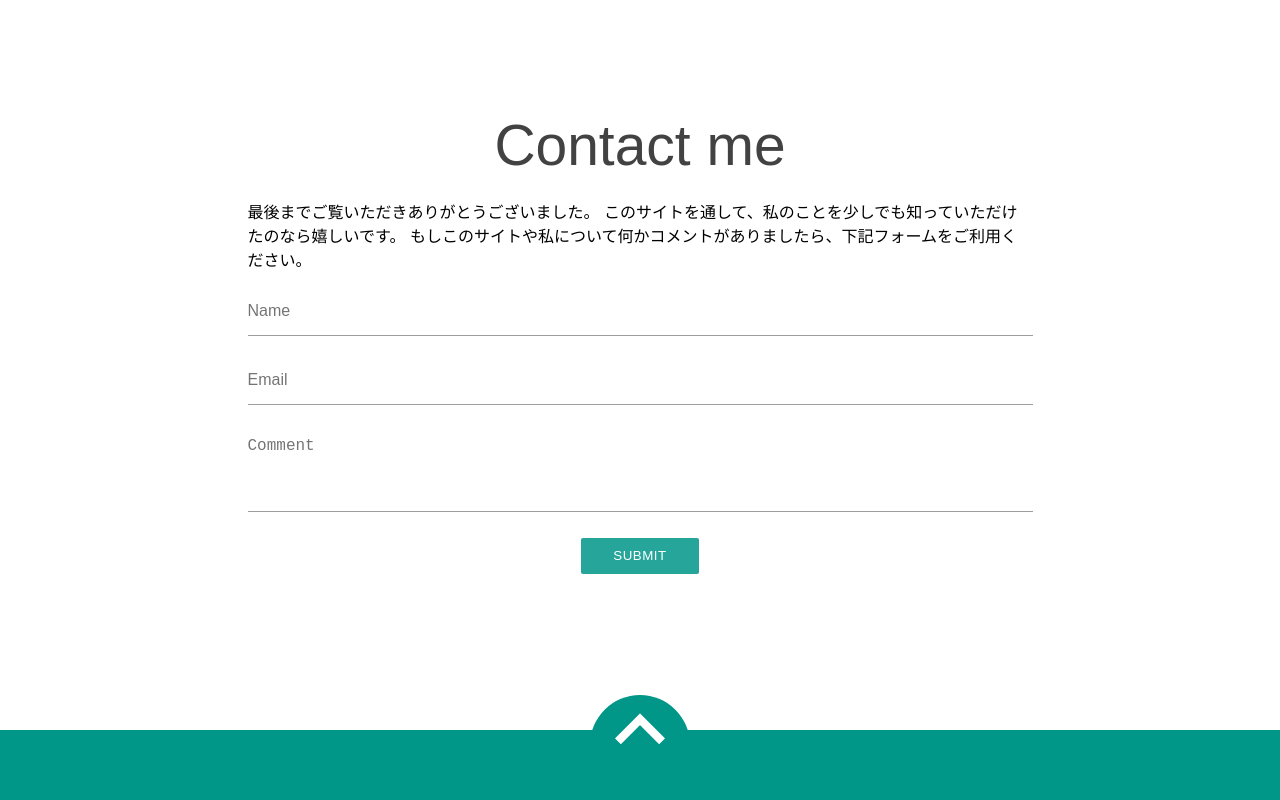
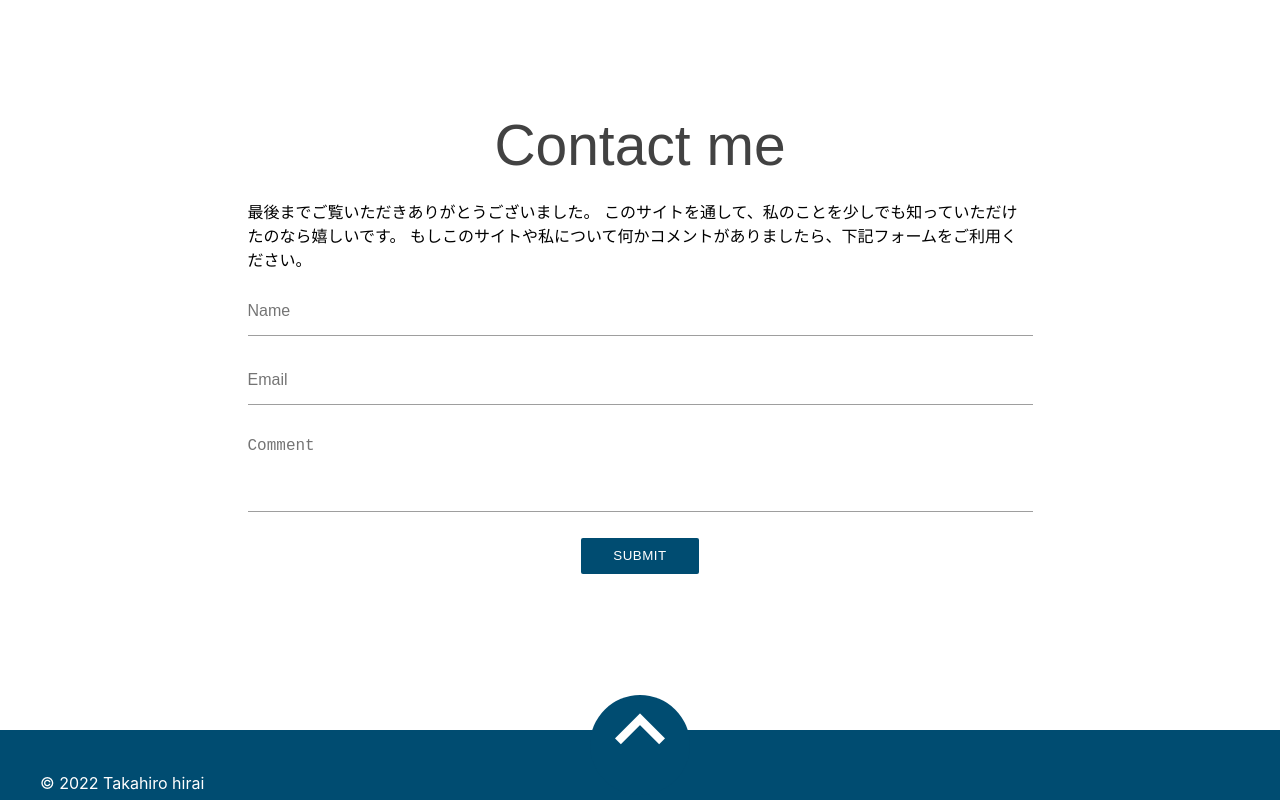
Before and after one commit to t-hirai03/hirai-react-portfolio, a React (Create React App) app: page / in a window 1280 px wide. Shown: the part 2487-3287 px from the top of the page. Built offline with nearby package versions, Linux system fonts and the light colour scheme.

Commit message:
footer作成

```diff
--- a/src/assets/scss/contact.scss
+++ b/src/assets/scss/contact.scss
@@ -69,7 +69,7 @@
         button {
             text-decoration: none;
             color: #fff;
-            background-color: #26a69a;
+            background-color: #004C71;
             text-align: center;
             letter-spacing: .5px;
             -webkit-transition: .2s ease-out;
--- a/src/assets/scss/footer.scss
+++ b/src/assets/scss/footer.scss
@@ -1,7 +1,7 @@
 @use "system.scss" as *;
 
 .footer {
-    background-color: #009688;
+    background-color: $aiColor;
     height: 70px;
     margin: 0;
     padding-top: 0;
@@ -23,7 +23,7 @@
             top: 5px;
             margin: 0 auto;
             border-radius: 50%;
-            background-color: #009688;
+            background-color: $aiColor;
             text-align: center;
             -webkit-transition: all 0.2s ease-in-out 0s;
             transition: all 0.2s ease-in-out 0s;
@@ -55,4 +55,11 @@
             }
         }
     }
+
+    &-copyRight {
+        color:#fff;
+        padding-top: 25px;
+        position: relative;
+        z-index: 10;
+    }
 }
--- a/src/assets/scss/system.scss
+++ b/src/assets/scss/system.scss
@@ -16,6 +16,7 @@ $grayColor:#474e51;
 $borderColor:#d4d7d3;
 $lightBlueColor:#DCF4F8;
 $darkBlueColor:rgba(215, 233, 236, 0.95);
+$aiColor:#004C71;
 
 // responsive system
 // ---------------------
--- a/src/components/footer.tsx
+++ b/src/components/footer.tsx
@@ -10,6 +10,9 @@ function footer() {
            <i className="material-icons">keyboard_arrow_up</i>
         </a>
       </div>
+      <div className="ly_inner footer-copyRight">
+        <p>© 2022 Takahiro hirai</p>
+      </div>
     </footer>
   );
 }
```
